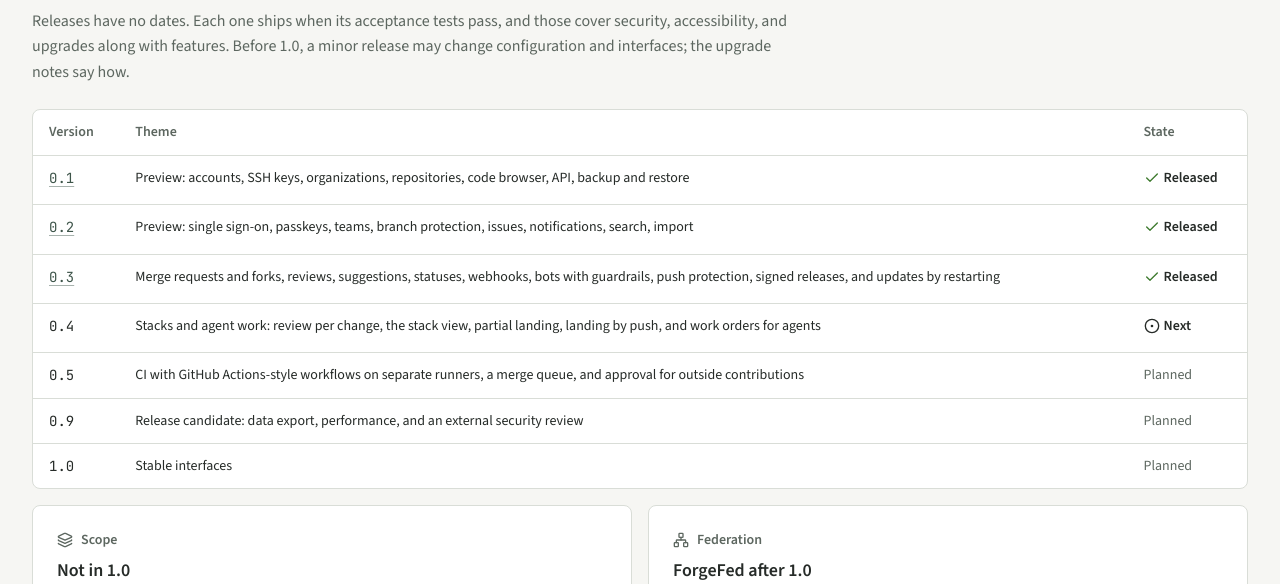
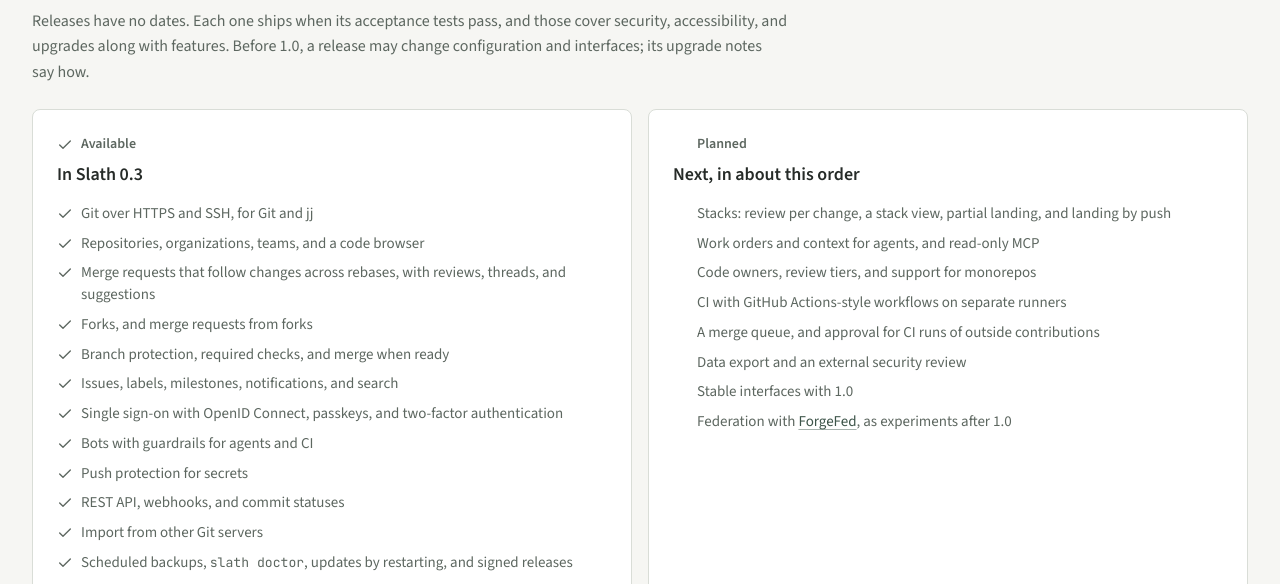
Before and after one commit to slath-org/slath.org, a plain HTML site: page index.html in a window 1280 px wide. Shown: the part 4250-4834 px from the top of the page. Drawn offline with Linux system fonts and the light colour scheme.

Commit message:
Reduce the roadmap to what's available and what's planned
The table of releases becomes two lists: the features available in 0.3,
linking to the changelog, and the planned ones in about the order they
come, from stacks to federation experiments after 1.0, linking to the
issue tracker. The scope and federation tiles below the table go; the
limits now sit under "Who Slath is for". The table and state styles are
removed with it.

Signed-off-by: Erich Seifert <dev@erichseifert.de>

```diff
--- a/assets/site.css
+++ b/assets/site.css
@@ -785,62 +785,6 @@ main > section + section { border-top: var(--border-width) solid var(--border);
   color: inherit;
 }
 
-/* Table */
-.table-wrap {
-  overflow-x: auto;
-  border: var(--border-width) solid var(--border);
-  border-radius: var(--radius-md);
-  background: var(--surface);
-}
-table {
-  width: 100%;
-  border-collapse: collapse;
-  font-size: var(--text-sm);
-  line-height: var(--leading-body);
-}
-th, td {
-  padding: var(--space-3) var(--space-4);
-  border-bottom: var(--border-width) solid var(--border);
-  text-align: start;
-  vertical-align: top;
-}
-tbody tr:last-child > * { border-bottom: 0; }
-thead th {
-  color: var(--text-secondary);
-  font-weight: var(--weight-semibold);
-}
-td:first-child, th:first-child { white-space: nowrap; }
-.version {
-  font-family: var(--font-mono);
-  font-size: var(--code-size);
-  font-variant-numeric: tabular-nums;
-}
-
-/* A state in a word with an icon: released (check), next (dot), planned */
-.state {
-  display: inline-flex;
-  align-items: center;
-  gap: var(--gap-inside);
-  white-space: nowrap;
-  font-weight: var(--weight-semibold);
-}
-.state .icon { width: var(--icon-size-sm); height: var(--icon-size-sm); }
-.state-done .icon { color: var(--success); }
-.state-planned { color: var(--text-secondary); font-weight: var(--weight-regular); }
-
-/* Below 40 rem, table rows become stacked blocks. */
-@media (max-width: 40rem) {
-  .stack-table thead { display: none; }
-  .stack-table tr {
-    display: grid;
-    gap: var(--gap-inside);
-    padding: var(--space-3) var(--space-4);
-    border-bottom: var(--border-width) solid var(--border);
-  }
-  .stack-table tbody tr:last-child { border-bottom: 0; }
-  .stack-table td { padding: 0; border: 0; white-space: normal; }
-}
-
 /* Footer */
 .site-footer {
   padding-block: var(--gap-sections);
@@ -855,4 +799,3 @@ td:first-child, th:first-child { white-space: nowrap; }
 .error-page { padding-block: var(--space-7); }
 .error-page .wrap { display: grid; gap: var(--gap-items); justify-items: start; }
 .error-page p { color: var(--text-secondary); font-size: var(--text-long); }
-.table-wrap + .bento { margin-top: var(--gap-items); }
--- a/index.html
+++ b/index.html
@@ -440,40 +440,46 @@ sudo slath setup --public-url https://git.example.org \
       <div class="wrap">
         <div class="section-head">
           <h2 id="roadmap-title">Roadmap</h2>
-          <p>Releases have no dates. Each one ships when its acceptance tests pass, and those cover security, accessibility, and upgrades along with features. Before 1.0, a minor release may change configuration and interfaces; the upgrade notes say how.</p>
-        </div>
-        <div class="table-wrap">
-          <table class="stack-table">
-            <caption class="visually-hidden">Releases up to 1.0</caption>
-            <thead>
-              <tr><th scope="col">Version</th><th scope="col">Theme</th><th scope="col">State</th></tr>
-            </thead>
-            <tbody>
-              <tr><td class="version"><a href="https://github.com/slath-org/slath/releases/tag/v0.1.1">0.1</a></td><td>Preview: accounts, SSH keys, organizations, repositories, code browser, API, backup and restore</td><td><span class="state state-done"><svg class="icon" aria-hidden="true"><use href="assets/icons.svg#check"/></svg>Released</span></td></tr>
-              <tr><td class="version"><a href="https://github.com/slath-org/slath/releases/tag/v0.2.0">0.2</a></td><td>Preview: single sign-on, passkeys, teams, branch protection, issues, notifications, search, import</td><td><span class="state state-done"><svg class="icon" aria-hidden="true"><use href="assets/icons.svg#check"/></svg>Released</span></td></tr>
-              <tr><td class="version"><a href="https://github.com/slath-org/slath/releases/tag/v0.3.0">0.3</a></td><td>Merge requests and forks, reviews, suggestions, statuses, webhooks, bots with guardrails, push protection, signed releases, and updates by restarting</td><td><span class="state state-done"><svg class="icon" aria-hidden="true"><use href="assets/icons.svg#check"/></svg>Released</span></td></tr>
-              <tr><td class="version">0.4</td><td>Stacks and agent work: review per change, the stack view, partial landing, landing by push, and work orders for agents</td><td><span class="state"><svg class="icon" aria-hidden="true"><use href="assets/icons.svg#circle-dot"/></svg>Next</span></td></tr>
-              <tr><td class="version">0.5</td><td>CI with GitHub Actions-style workflows on separate runners, a merge queue, and approval for outside contributions</td><td><span class="state state-planned">Planned</span></td></tr>
-              <tr><td class="version">0.9</td><td>Release candidate: data export, performance, and an external security review</td><td><span class="state state-planned">Planned</span></td></tr>
-              <tr><td class="version">1.0</td><td>Stable interfaces</td><td><span class="state state-planned">Planned</span></td></tr>
-            </tbody>
-          </table>
+          <p>Releases have no dates. Each one ships when its acceptance tests pass, and those cover security, accessibility, and upgrades along with features. Before 1.0, a release may change configuration and interfaces; its upgrade notes say how.</p>
         </div>
         <div class="bento">
           <div class="tile span-3">
             <header>
-              <p class="eyebrow"><svg class="icon" aria-hidden="true"><use href="assets/icons.svg#layers"/></svg>Scope</p>
-              <h3>Not in 1.0</h3>
-              <p>Federation, a package registry, Git LFS, wikis, code search, and Kubernetes-native high availability. Some of them may come after 1.0.</p>
+              <p class="eyebrow"><svg class="icon" aria-hidden="true"><use href="assets/icons.svg#check"/></svg>Available</p>
+              <h3>In Slath 0.3</h3>
             </header>
+            <ul class="facts">
+              <li><svg class="icon" aria-hidden="true"><use href="assets/icons.svg#check"/></svg><span>Git over HTTPS and SSH, for Git and jj</span></li>
+              <li><svg class="icon" aria-hidden="true"><use href="assets/icons.svg#check"/></svg><span>Repositories, organizations, teams, and a code browser</span></li>
+              <li><svg class="icon" aria-hidden="true"><use href="assets/icons.svg#check"/></svg><span>Merge requests that follow changes across rebases, with reviews, threads, and suggestions</span></li>
+              <li><svg class="icon" aria-hidden="true"><use href="assets/icons.svg#check"/></svg><span>Forks, and merge requests from forks</span></li>
+              <li><svg class="icon" aria-hidden="true"><use href="assets/icons.svg#check"/></svg><span>Branch protection, required checks, and merge when ready</span></li>
+              <li><svg class="icon" aria-hidden="true"><use href="assets/icons.svg#check"/></svg><span>Issues, labels, milestones, notifications, and search</span></li>
+              <li><svg class="icon" aria-hidden="true"><use href="assets/icons.svg#check"/></svg><span>Single sign-on with OpenID Connect, passkeys, and two-factor authentication</span></li>
+              <li><svg class="icon" aria-hidden="true"><use href="assets/icons.svg#check"/></svg><span>Bots with guardrails for agents and CI</span></li>
+              <li><svg class="icon" aria-hidden="true"><use href="assets/icons.svg#check"/></svg><span>Push protection for secrets</span></li>
+              <li><svg class="icon" aria-hidden="true"><use href="assets/icons.svg#check"/></svg><span>REST API, webhooks, and commit statuses</span></li>
+              <li><svg class="icon" aria-hidden="true"><use href="assets/icons.svg#check"/></svg><span>Import from other Git servers</span></li>
+              <li><svg class="icon" aria-hidden="true"><use href="assets/icons.svg#check"/></svg><span>Scheduled backups, <code>slath doctor</code>, updates by restarting, and signed releases</span></li>
+            </ul>
+            <a class="more" href="https://github.com/slath-org/slath/blob/v0.3.0/CHANGELOG.md">Changelog<svg class="icon" aria-hidden="true"><use href="assets/icons.svg#external-link"/></svg></a>
           </div>
           <div class="tile span-3">
             <header>
-              <p class="eyebrow"><svg class="icon" aria-hidden="true"><use href="assets/icons.svg#network"/></svg>Federation</p>
-              <h3>ForgeFed after 1.0</h3>
-              <p>Slath 1.0 doesn't federate. Experiments with <a href="https://forgefed.org/">ForgeFed</a> are planned for 2.x; the AT Protocol and <a href="https://tangled.org/">Tangled</a> are a research topic, not a commitment. Until then, Slath builds what federation depends on: stable change identity, a complete API and webhooks, and full data export.</p>
+              <p class="eyebrow"><svg class="icon" aria-hidden="true"><use href="assets/icons.svg#clock"/></svg>Planned</p>
+              <h3>Next, in about this order</h3>
             </header>
-            <a class="more" href="https://github.com/slath-org/slath/issues">Discuss the data model in the issue tracker<svg class="icon" aria-hidden="true"><use href="assets/icons.svg#external-link"/></svg></a>
+            <ul class="facts">
+              <li><svg class="icon" aria-hidden="true"><use href="assets/icons.svg#clock"/></svg><span>Stacks: review per change, a stack view, partial landing, and landing by push</span></li>
+              <li><svg class="icon" aria-hidden="true"><use href="assets/icons.svg#clock"/></svg><span>Work orders and context for agents, and read-only MCP</span></li>
+              <li><svg class="icon" aria-hidden="true"><use href="assets/icons.svg#clock"/></svg><span>Code owners, review tiers, and support for monorepos</span></li>
+              <li><svg class="icon" aria-hidden="true"><use href="assets/icons.svg#clock"/></svg><span>CI with GitHub Actions-style workflows on separate runners</span></li>
+              <li><svg class="icon" aria-hidden="true"><use href="assets/icons.svg#clock"/></svg><span>A merge queue, and approval for CI runs of outside contributions</span></li>
+              <li><svg class="icon" aria-hidden="true"><use href="assets/icons.svg#clock"/></svg><span>Data export and an external security review</span></li>
+              <li><svg class="icon" aria-hidden="true"><use href="assets/icons.svg#clock"/></svg><span>Stable interfaces with 1.0</span></li>
+              <li><svg class="icon" aria-hidden="true"><use href="assets/icons.svg#clock"/></svg><span>Federation with <a href="https://forgefed.org/">ForgeFed</a>, as experiments after 1.0</span></li>
+            </ul>
+            <a class="more" href="https://github.com/slath-org/slath/issues">Discuss the plans in the issue tracker<svg class="icon" aria-hidden="true"><use href="assets/icons.svg#external-link"/></svg></a>
           </div>
         </div>
       </div>
```
Also changed, not shown: assets/icons.svg.
